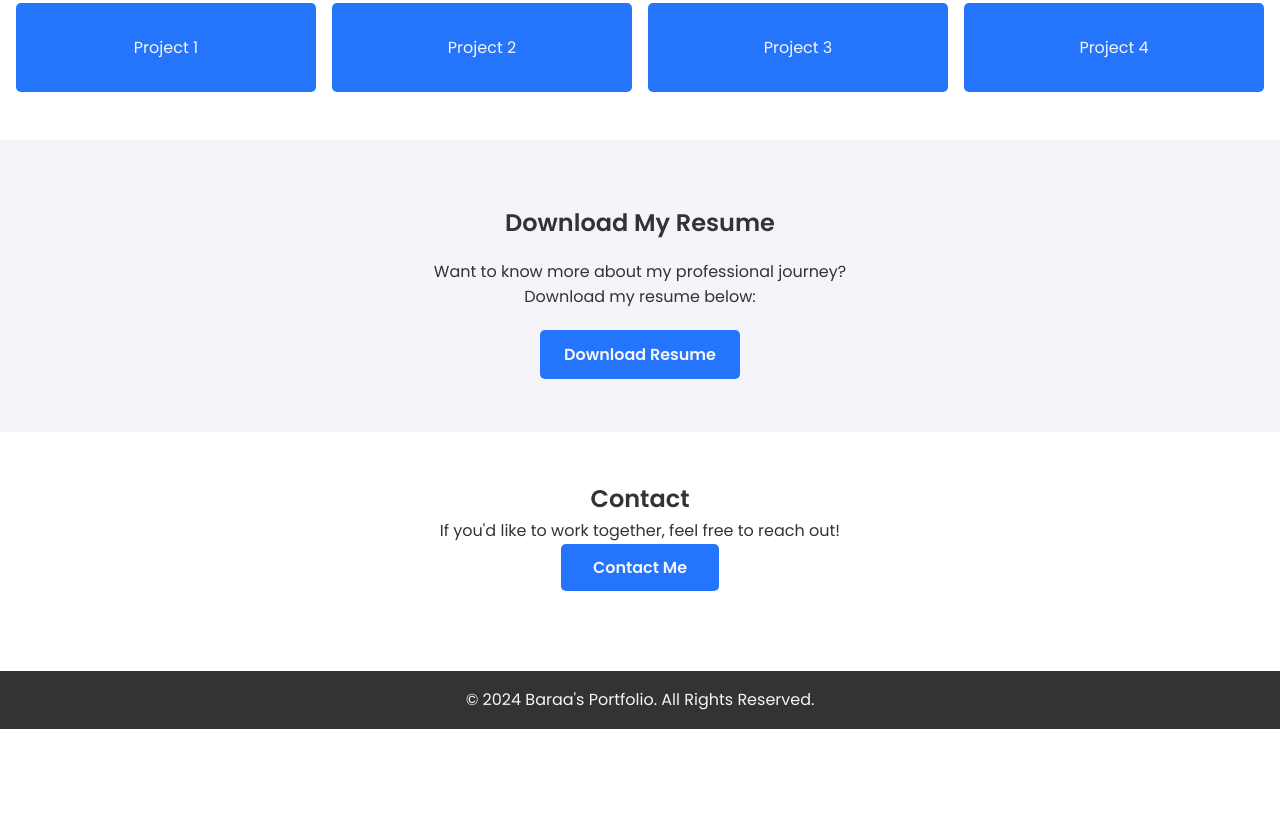
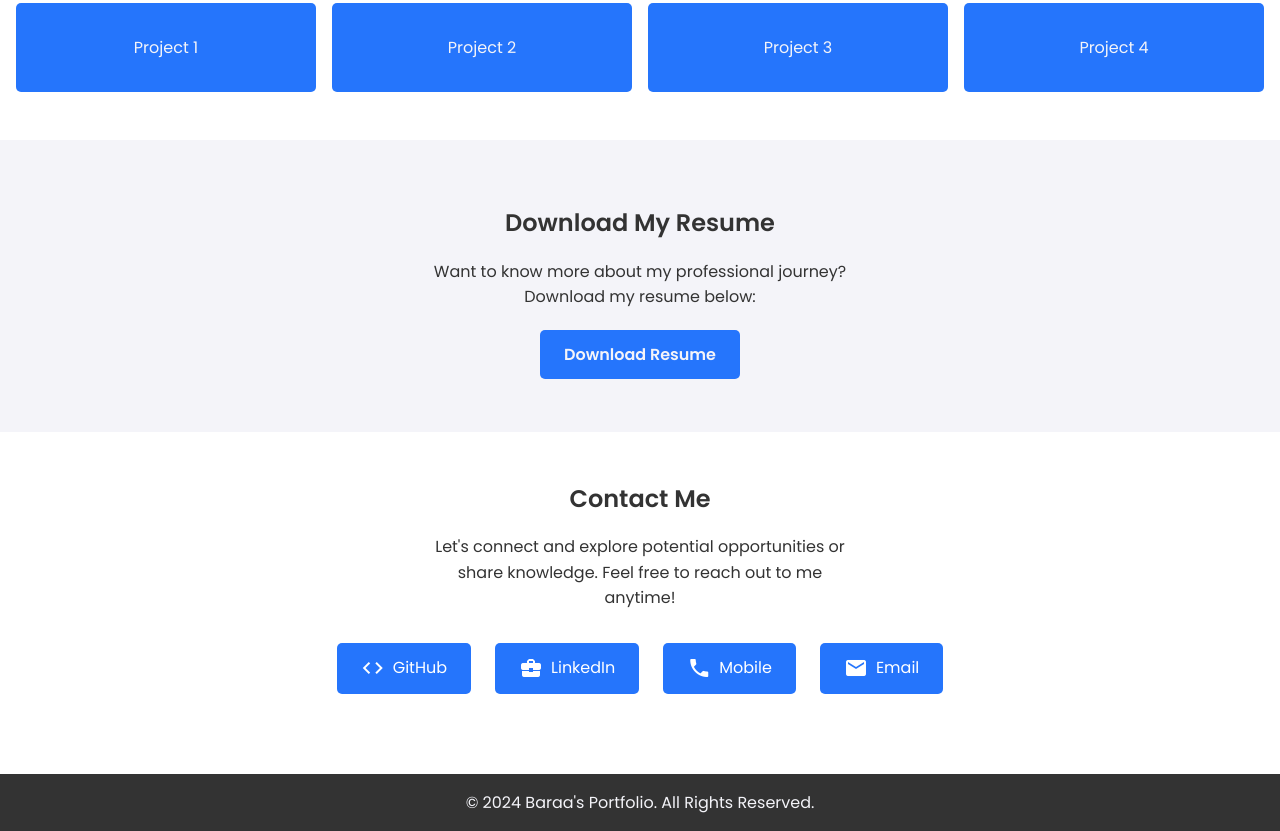
Before and after one commit to baraa-elhajj/ResponsiveWebDesign, a plain HTML site: page 5.3-Project-PersonalPortfolio/index.html in a window 1280 px wide. Shown: the part 538-1369 px from the top of the page. Before the commit the page ends 1267 px from the top, so only its background shows below. Drawn offline with Linux system fonts and the light colour scheme.

Commit message:
Enhanced contact me section

```diff
--- a/5.3-Project-PersonalPortfolio/index.html
+++ b/5.3-Project-PersonalPortfolio/index.html
@@ -7,7 +7,9 @@
     <title>Personal Portfolio</title>
     <link rel="stylesheet" href="styles.css">
     <link rel="preconnect" href="https://fonts.googleapis.com">
-    <link href="https://fonts.googleapis.com/css2?family=Poppins:wght@400;600&display=swap" rel="stylesheet">
+    <link rel="stylesheet" href="https://fonts.googleapis.com/css2?family=Poppins:wght@400;600&display=swap">
+    <link rel="stylesheet" href="https://fonts.googleapis.com/icon?family=Material+Icons">
+
 </head>
 
 <body>
@@ -48,10 +50,24 @@
             <a href="res/Baraa-Resume.pdf" class="btn" download>Download Resume</a>
         </section>
 
-        <section id="contact" class="section">
-            <h2>Contact</h2>
-            <p>If you'd like to work together, feel free to reach out!</p>
-            <a href="mailto:example@example.com" class="button">Contact Me</a>
+        <section id="contact" class="section contact-section">
+            <h2>Contact Me</h2>
+            <p> Let's connect and explore potential opportunities or share knowledge. Feel free to reach out to me
+                anytime!</p>
+            <div class="social-links">
+                <a href="https://github.com/baraa-elhajj" target="_blank" class="social-link">
+                    <span class="material-icons">code</span> GitHub
+                </a>
+                <a href="https://www.linkedin.com/in/baraa-elhajj" target="_blank" class="social-link">
+                    <span class="material-icons">business_center</span> LinkedIn
+                </a>
+                <a href="tel:+96179319246" class="social-link">
+                    <span class="material-icons">phone</span> Mobile
+                </a>
+                <a href="mailto:baraa.w.hajj@gmail.com" class="social-link">
+                    <span class="material-icons">email</span> Email
+                </a>
+            </div>
         </section>
     </main>
 
--- a/5.3-Project-PersonalPortfolio/styles.css
+++ b/5.3-Project-PersonalPortfolio/styles.css
@@ -66,7 +66,7 @@ section:nth-child(odd) {
     background-color: var(--header-font-color);
 }
 
-/* About */
+/* About Section*/
 .about-section h2 {
     margin-bottom: 1rem;
 }
@@ -77,6 +77,7 @@ section:nth-child(odd) {
     text-align: center;
 }
 
+/* Projects Section */
 #portfolio .portfolio-grid {
     display: grid;
     grid-template-columns: repeat(auto-fit, minmax(200px, 1fr));
@@ -96,7 +97,7 @@ section:nth-child(odd) {
     transform: scale(1.05);
 }
 
-/* Download Resume */
+/* Download Resume Section */
 .resume-section {
     padding: 4rem 2rem;
     text-align: center;
@@ -127,22 +128,45 @@ section:nth-child(odd) {
     color: var(--main-font-color);
 }
 
-
-/* Button */
-.button {
-    display: inline-block;
-    background: var(--secondary-theme-color);
-    color: var(--header-font-color);
-    padding: 0.7rem 2rem;
-    border-radius: 5px;
-    text-decoration: none;
-    font-weight: bold;
-    transition: background 0.3s ease-in-out;
+/* Contact Section */
+.contact-section h2,
+.contact-section p {
+    text-align: center;
+    margin-bottom: 1rem;
 }
 
-.button:hover {
-    background: var(--hover-color);
-    color: var(--main-font-color);
+.contact-section p {
+    width: 35%;
+    margin: 0 auto;
+    text-align: center;
+}
+
+.social-links {
+    display: flex;
+    justify-content: center;
+    gap: 1.5rem;
+    margin-top: 2rem;
+}
+
+.social-link {
+    text-decoration: none;
+    color: white;
+    display: flex;
+    align-items: center;
+    gap: 0.5rem;
+    background: var(--secondary-theme-color);
+    padding: 0.8rem 1.5rem;
+    border-radius: 5px;
+    transition: transform 0.3s ease-in-out;
+}
+
+.social-link:hover {
+    transform: translateY(-5px);
+    background: #00f2fe;
+}
+
+.social-link .material-icons {
+    font-size: 1.5rem;
 }
 
 /* Footer */
```
